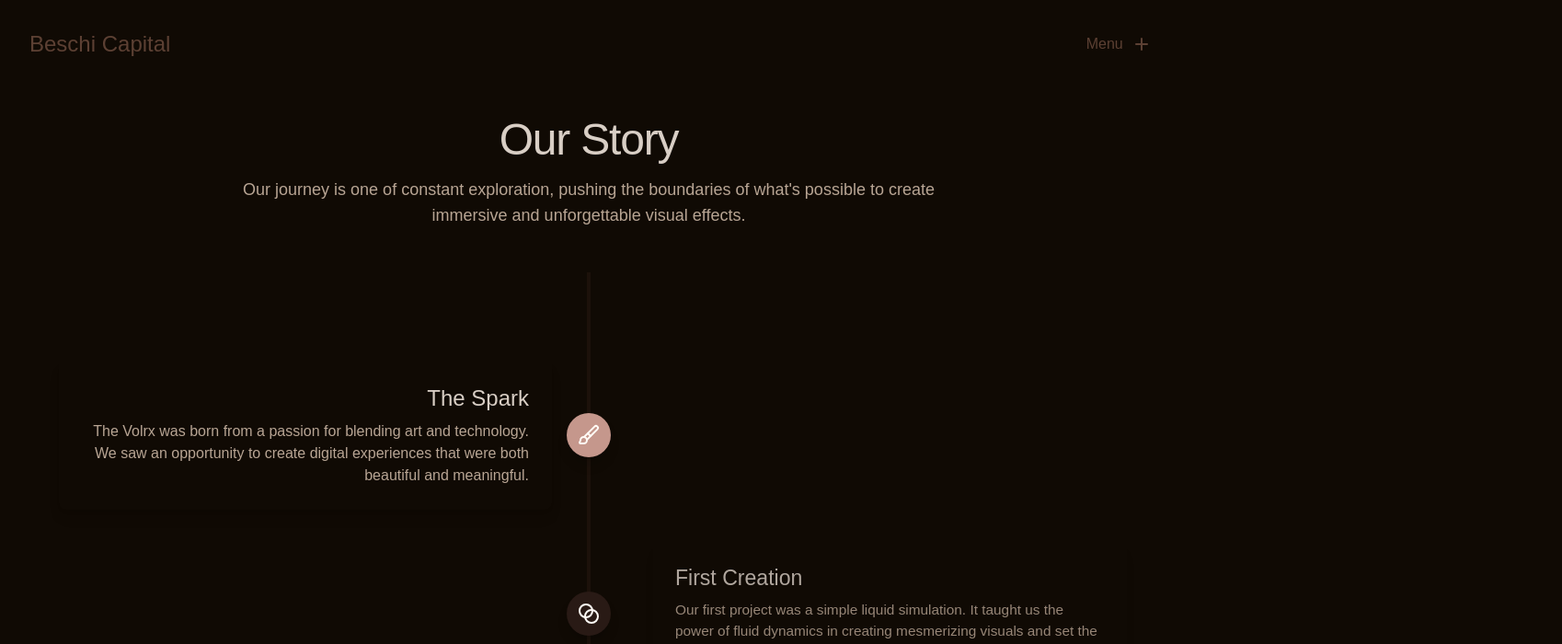
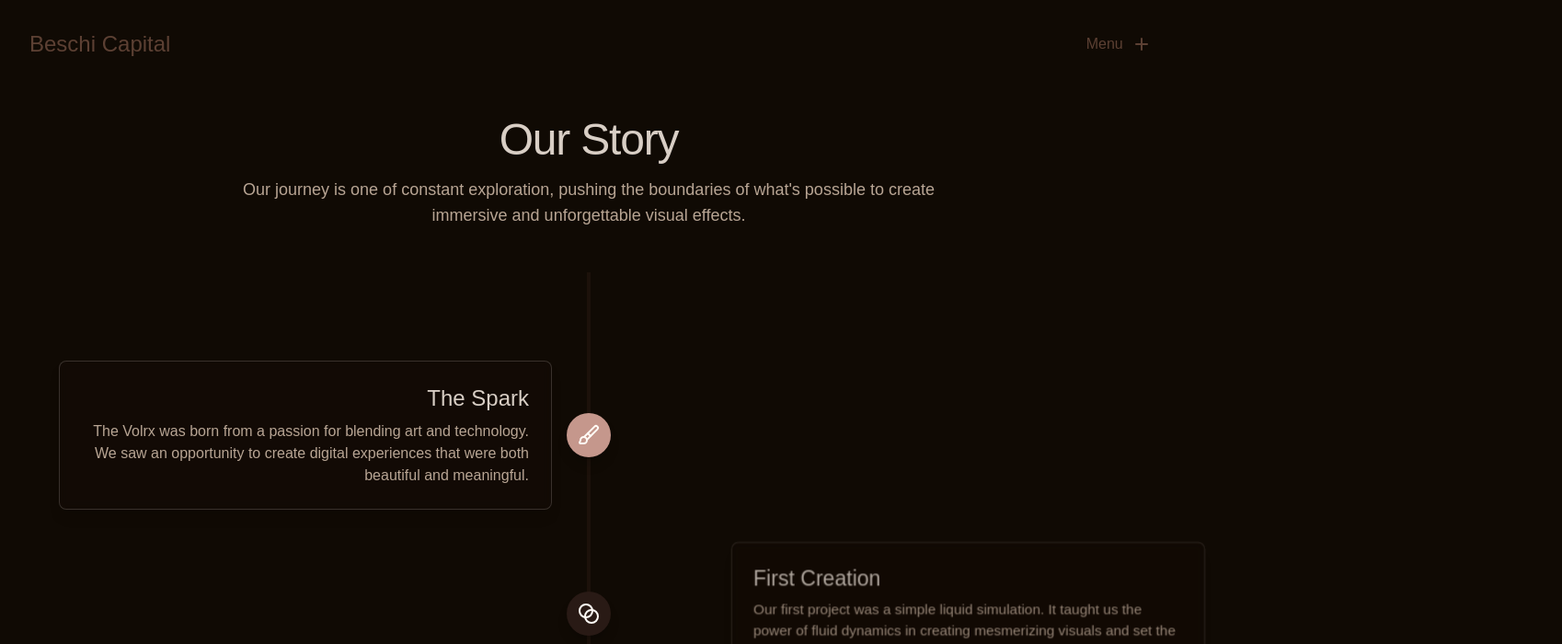
Before and after one commit to Voltamon/Beschi-SSC-Ltd, a Next.js app: page / in a window 1280 px wide. Both pictures are taken after a click on the button "Enter site". Shown: the top 700 px of the page at 92% size, 1698 px wide, since content can reach past the window. Built offline with nearby package versions, Linux system fonts and the light colour scheme; a web font is replaced by a local one.

Commit message:
make all tiles outlined with a light color or the color you used in text

```diff
--- a/src/components/ui/vertical-timeline.tsx
+++ b/src/components/ui/vertical-timeline.tsx
@@ -52,19 +52,17 @@ export function VerticalTimeline({ entries }: VerticalTimelineProps) {
                 const xStart = fromLeft ? -100 : 100;
 
                 gsap.fromTo(content,
-                    { x: xStart, autoAlpha: 0, scale: 0.8 },
+                    { xPercent: xStart, autoAlpha: 0, scale: 0.8 },
                     {
-                        x: 0,
+                        xPercent: 0,
                         autoAlpha: 1,
                         scale: 1,
-                        duration: 1,
                         ease: 'power3.out',
                         scrollTrigger: {
                             trigger: item,
                             start: 'top 85%',
                             end: 'top 50%',
                             scrub: 1,
-                            toggleActions: 'play none none reverse',
                         },
                     }
                 );
@@ -163,26 +161,24 @@ function TimelineEntryItem({ entry, isLeft }: { entry: TimelineEntry; isLeft: bo
                 isLeft ? "justify-start timeline-item-left" : "justify-end timeline-item-right"
             )}
         >
-            <div className={cn(
-                "w-[calc(50%-2.5rem)]",
-                isLeft ? "pr-0" : "pl-0"
-            )}>
+             <div className="absolute top-1/2 left-1/2 -translate-y-1/2 -translate-x-1/2 w-12 h-12 rounded-full flex items-center justify-center text-primary-foreground z-10 shadow-lg">
+                 <div className={cn("w-full h-full rounded-full flex items-center justify-center shadow-lg transition-all duration-300 ease-in-out group-hover:scale-110 group-hover:shadow-xl")} style={{backgroundColor: entry.color}}>
+                    <Icon className="w-6 h-6 text-primary-foreground transition-transform duration-300 group-hover:rotate-12"/>
+                </div>
+            </div>
+
+            <div className={cn("w-[calc(50%-2.5rem)]", isLeft ? "mr-auto" : "ml-auto")}>
                  <div ref={tiltRef} className={cn(
-                        "relative w-full p-6 rounded-lg shadow-lg transition-all duration-300 border border-transparent",
-                        "hover:shadow-2xl hover:border-primary/50 hover:bg-card/20 hover:backdrop-blur-sm",
-                        "timeline-content", // Added for GSAP selection
+                        "relative w-full p-6 rounded-lg shadow-lg transition-all duration-300",
+                        "bg-card/10 border border-foreground/20 backdrop-blur-sm",
+                        "hover:shadow-2xl hover:border-primary/50 hover:bg-card/20",
+                        "timeline-content",
                         isLeft ? "text-right" : "text-left"
                     )}>
                     <h3 className="text-2xl font-headline text-foreground">{entry.heading}</h3>
                     <p className="mt-2 text-muted-foreground">{entry.paragraph}</p>
                 </div>
             </div>
-
-            <div className="absolute top-1/2 left-1/2 -translate-y-1/2 -translate-x-1/2 w-12 h-12 rounded-full flex items-center justify-center text-primary-foreground z-10 shadow-lg">
-                 <div className={cn("w-full h-full rounded-full flex items-center justify-center shadow-lg transition-all duration-300 ease-in-out group-hover:scale-110 group-hover:shadow-xl")} style={{backgroundColor: entry.color}}>
-                    <Icon className="w-6 h-6 text-primary-foreground transition-transform duration-300 group-hover:rotate-12"/>
-                </div>
-            </div>
         </div>
     );
 }
```
